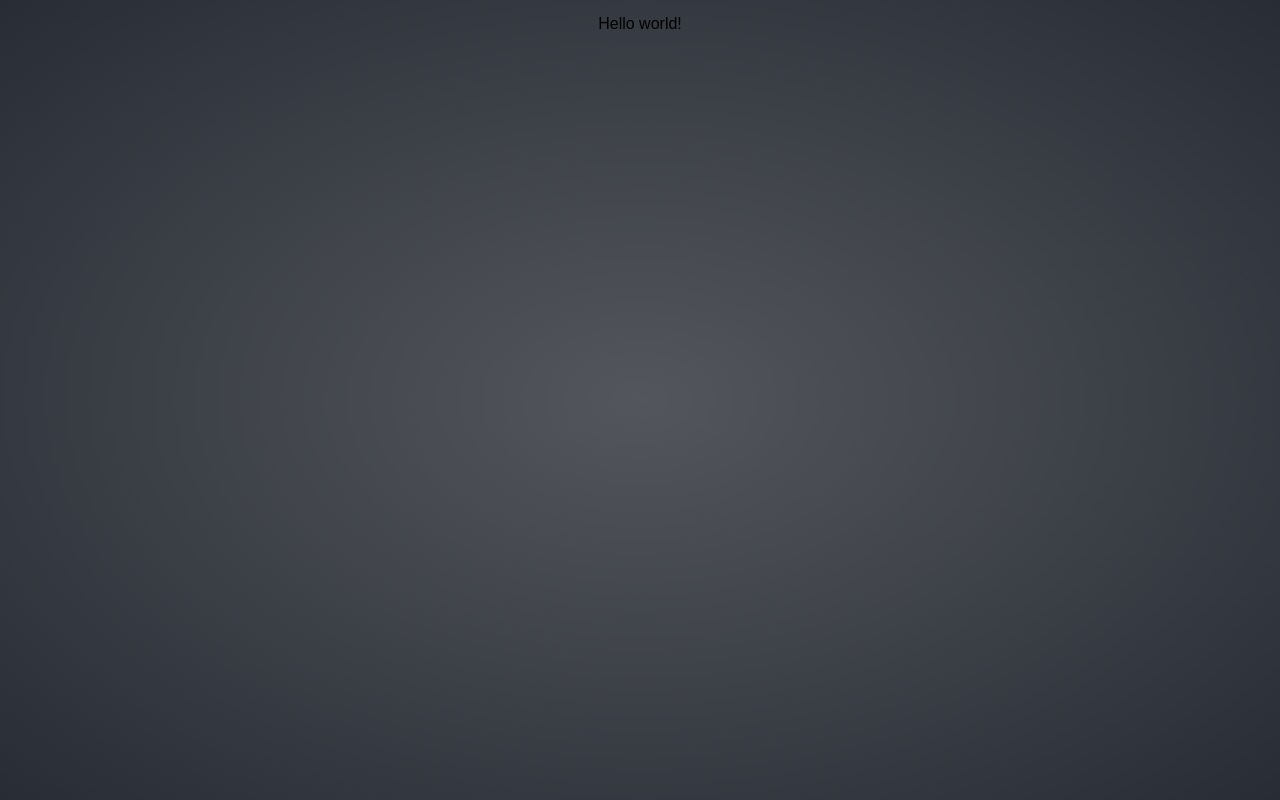
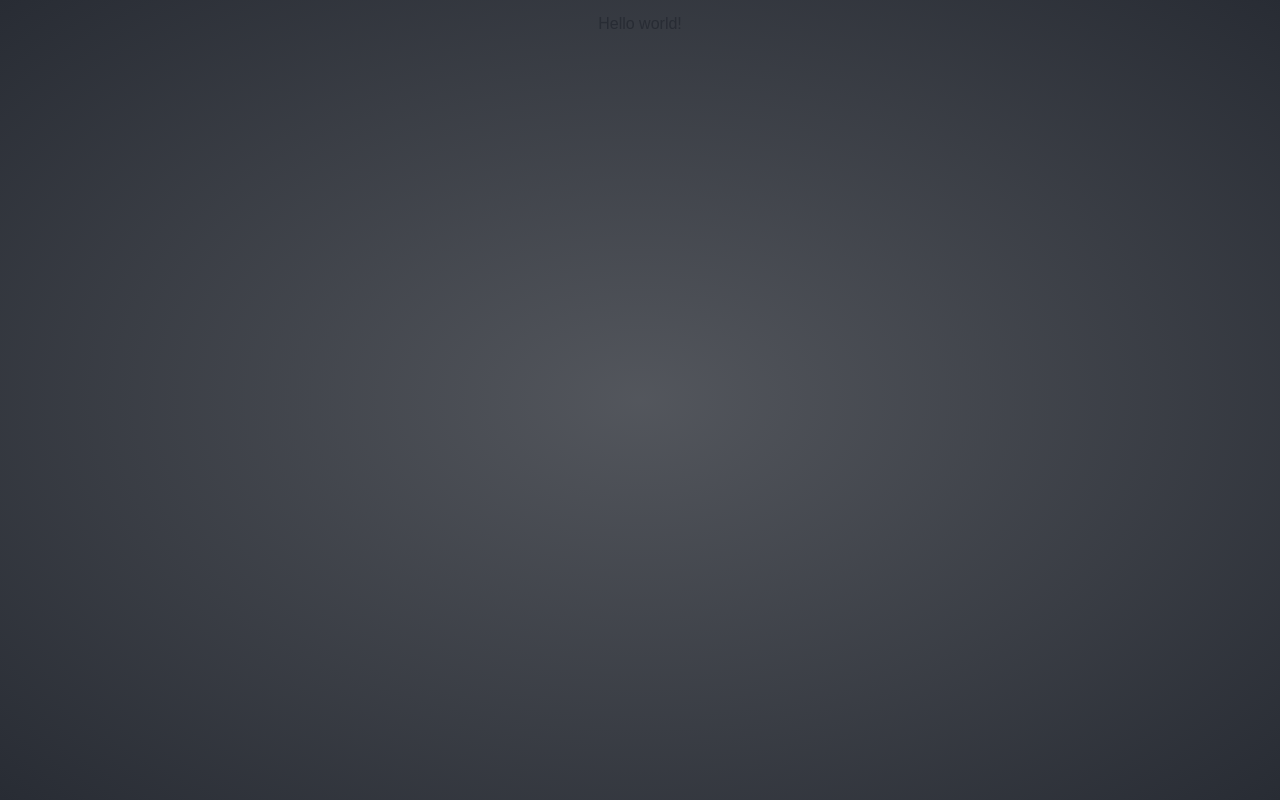
Before and after one commit to mbudzanowska/react-sudoku, a React (Create React App) app: page / in a window 1280 px wide. Built offline with nearby package versions, Linux system fonts and the light colour scheme.

Commit message:
add theme as ThemeProvider from styled-components create theme object with colors, add theme typings, use themed colors in globalstyles

```diff
--- a/src/index.tsx
+++ b/src/index.tsx
@@ -1,13 +1,16 @@
 import React from 'react'
 import ReactDOM from 'react-dom'
+import { ThemeProvider } from 'styled-components'
 
 import { unregister } from './core'
-import { GlobalStyles } from './styles'
+import { GlobalStyles, theme } from './styles'
 
 ReactDOM.render(
   <React.StrictMode>
-    <GlobalStyles />
-    <div>Hello world!</div>
+    <ThemeProvider theme={theme}>
+      <GlobalStyles />
+      <div>Hello world!</div>
+    </ThemeProvider>
   </React.StrictMode>,
   document.getElementById('root')
 )
--- a/src/styles/global.ts
+++ b/src/styles/global.ts
@@ -1,6 +1,7 @@
-import { createGlobalStyle } from 'styled-components'
+import { createGlobalStyle, css } from 'styled-components'
 
 export default createGlobalStyle`
+  ${({ theme }) => css`
     html {
       height: 100%;
 
@@ -10,10 +11,9 @@
         height: 100%;
         margin: 0;
 
-
         #root {
-             background: radial-gradient(#282c34cc, #282c34);
-             color: '#282c34';
+          background: ${theme.colors.background};
+          color: ${theme.colors.balck};
           display: flex;
           font-family: sans-serif;
           height: 100%;
@@ -22,4 +22,5 @@
         }
       }
     }
+  `}
 `
--- a/src/styles/index.ts
+++ b/src/styles/index.ts
@@ -1 +1,2 @@
 export { default as GlobalStyles } from './global'
+export { default as theme } from './theme'
--- /dev/null
+++ b/src/styles/theme.ts
@@ -0,0 +1,10 @@
+export default {
+  colors: {
+    background: 'radial-gradient(#282c34cc, #282c34)',
+    balck: '#282c34',
+    blue: '#a0e9fd',
+    lightBlue: '#caf3fe',
+    white: 'white',
+  },
+  transistion: '0.3s',
+}
--- /dev/null
+++ b/src/typings/theme.d.ts
@@ -0,0 +1,9 @@
+import 'styled-components'
+
+import { theme } from '../styles'
+
+type Theme = typeof theme
+
+declare module 'styled-components' {
+  export interface DefaultTheme extends Theme {}
+}
```
Lines whose indentation alone changed are shown as unchanged.
